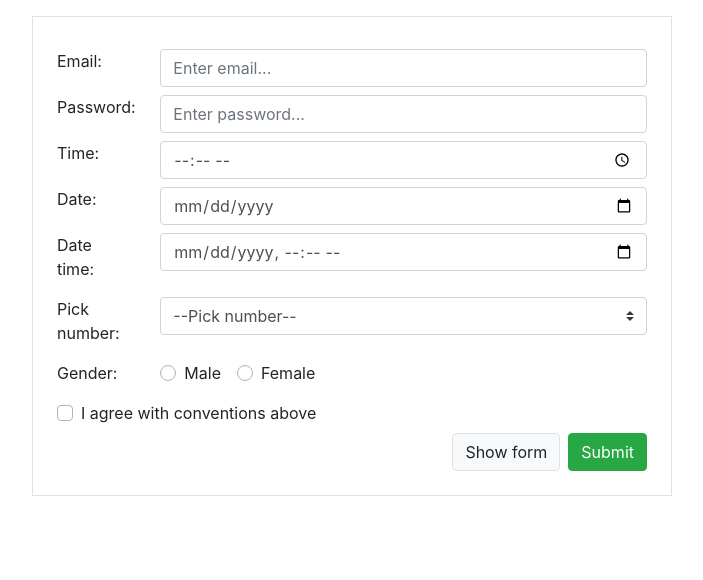
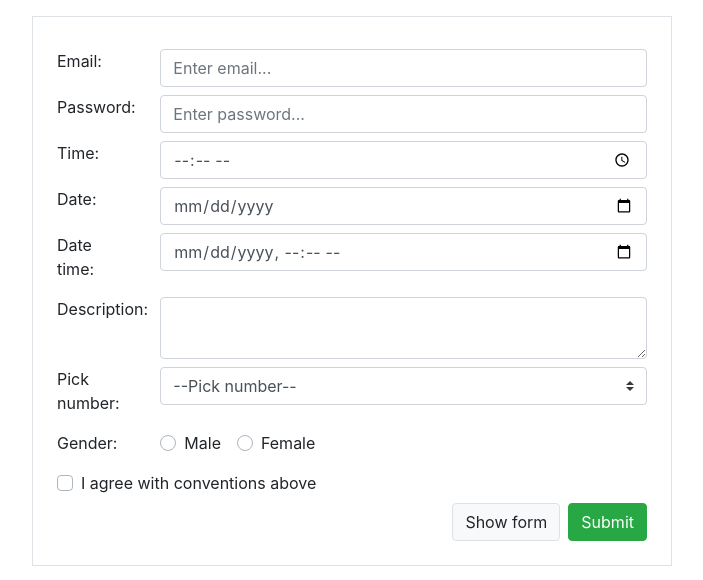
Before and after one commit to hieuemmm/final_react, a React (Create React App) app: page / in a window 1280 px wide. Shown: the top 580 px of the page, without its empty margins (288-991 px from the left). Built offline with nearby package versions, Linux system fonts and the light colour scheme.

Commit message:
Add TextArea component

```diff
--- a/src/App.js
+++ b/src/App.js
@@ -4,6 +4,7 @@ import Input from './components/Input'
 import Select from './components/Select'
 import CheckBox from './components/CheckBox'
 import Radio from './components/Radio'
+import TextArea from './components/TextArea'
 import { isEmail, isPassword, isName, isAddress, isNumber } from './utils/ValidateUtils'
 import { currencyFormat } from './utils/FormatUtils'
 function App() {
@@ -16,6 +17,7 @@ function App() {
     numberSelect: { value: "", feedback: "" },
     GenderRadio: { value: "", feedback: "" },
     AgreeCheckBox: { value: false, feedback: "" },
+    descTextArea: { value: "", feedback: "" },
   });
   const rulesForm = useRef({
     emailInput: {
@@ -50,7 +52,12 @@ function App() {
     },
     AgreeCheckBox: {
       required: true,
-    }
+    },
+    descTextArea: {
+      required: true,
+      maxLength: 200,
+      callBack: () => true,
+    },
   });
   //HANDLE EVENT
   const handelOnSubmit = () => {
@@ -62,6 +69,7 @@ function App() {
     validate({ value: form.numberSelect.value, nameFormElement: "numberSelect" });
     validate({ value: form.GenderRadio.value, nameFormElement: "GenderRadio" });
     validate({ value: form.AgreeCheckBox.value, nameFormElement: "AgreeCheckBox" });
+    validate({ value: form.descTextArea.value, nameFormElement: "descTextArea" });
     let isSubmit = true;
     for (const key in form) {
       isSubmit &= !form[key].feedback;
@@ -132,6 +140,13 @@ function App() {
           valueInput={form.dateTimeInput}
           validate={validate}
         />
+        <TextArea labelName={"Description:"}
+          inline
+          nameInput={"descTextArea"}
+          row={4}
+          valueInput={form.descTextArea}
+          validate={validate}
+        />
         <Select labelName={"Pick number:"}
           inline
           nameSelect={"numberSelect"}
--- /dev/null
+++ b/src/components/TextArea.js
@@ -0,0 +1,40 @@
+import { useEffect, useRef, useState } from 'react'
+import classNames from 'classnames'
+import { v4 as uid } from 'uuid'
+function TextArea(props) {
+    const { inline, labelName, nameInput, valueInput, rows, placeholderInput, validate } = props;
+
+    const [myValueInput, setMyValueInput] = useState(valueInput.value);
+    const id = useRef(uid());
+
+    useEffect(() => {
+        setMyValueInput(valueInput.value);
+    }, [valueInput.value]);
+
+    return (
+        <div className={classNames("my-2", { "col-12 p-0": !inline }, { "row": inline })}>
+            <label className={classNames({ "col-2": inline })} htmlFor={id.current}>{labelName}</label>
+            <div className={classNames({ "col": inline })}>
+                <textarea
+                    id={id.current}
+                    name={nameInput}
+                    className={classNames("form-control", { "is-invalid": valueInput.feedback })}
+                    rows={rows}
+                    placeholder={placeholderInput}
+                    value={myValueInput}
+                    onChange={(event) => { setMyValueInput(event.target.value) }}
+                    onBlur={() =>
+                        validate({
+                            value: myValueInput,
+                            nameFormElement: nameInput,
+                            lableNameFormElement: labelName,
+                        })
+                    }
+                />
+                <div className="invalid-feedback">{valueInput.feedback}</div>
+            </div>
+        </div >
+    )
+}
+
+export default TextArea
```
